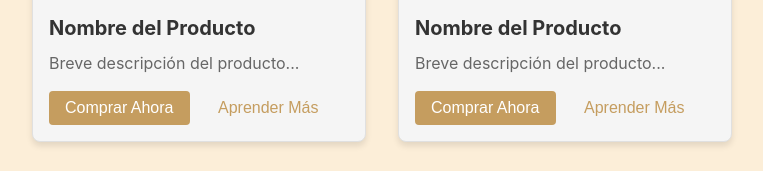
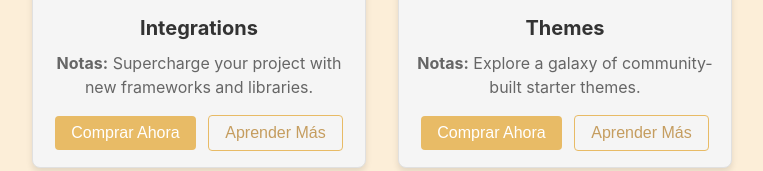
Before and after one commit to alexdt15/astro-coffee-place, an Astro site: page / in a window 1280 px wide. Shown: the part 695-866 px from the top of the page, without its empty margins (258-1021 px from the left). Built offline with nearby package versions, Linux system fonts and the light colour scheme; Astro itself is replaced by a stand-in of ours; grey boxes are pictures that could not be loaded.

Commit message:
fill Card with dynamic data

```diff
--- a/src/components/Card.astro
+++ b/src/components/Card.astro
@@ -2,7 +2,7 @@
 interface Props {
   title: string;
   body: string;
-  href: string;
+  href?: string;
 }
 
 const { href, title, body } = Astro.props;
@@ -16,12 +16,11 @@ const { href, title, body } = Astro.props;
     />
   </div>
   <div class="product-info">
-    <h3 class="product-name">Nombre del Producto</h3>
-    <p class="product-description">Breve descripción del producto...</p>
+    <h3 class="product-name">{title}</h3>
+    <p class="product-description"><strong>Notas:</strong> {body}</p>
     <div class="product-actions">
       <button type="button" class="btn btn-primary">Comprar Ahora</button>
       <button type="button" class="btn btn-secondary">Aprender Más</button>
-    </div>
     </div>
   </div>
   <style>
@@ -50,6 +49,7 @@ const { href, title, body } = Astro.props;
 
     .product-info {
       padding: 16px;
+      text-align: center;
     }
 
     .product-name {
@@ -75,7 +75,7 @@ const { href, title, body } = Astro.props;
     }
 
     .product-actions .btn-primary {
-    background-color: #c59d5f;
+      background-color: var(--color-primary-a50);
       color: white;
     }
 
@@ -85,6 +85,7 @@ const { href, title, body } = Astro.props;
 
     .product-actions .btn-secondary {
       background-color: transparent;
+      border: 1px solid var(--color-primary-a50);
       color: #c59d5f;
       margin-left: 8px;
     }
@@ -93,3 +94,4 @@ const { href, title, body } = Astro.props;
       background-color: #f5f5f5;
     }
   </style>
+</div>
--- /dev/null
+++ b/src/data/types.ts
@@ -0,0 +1,6 @@
+export interface Coffee {
+  name: string;
+  roast: string;
+  suitable_for: string;
+  nuances: string;
+}
```
Lines whose indentation alone changed are shown as unchanged.
